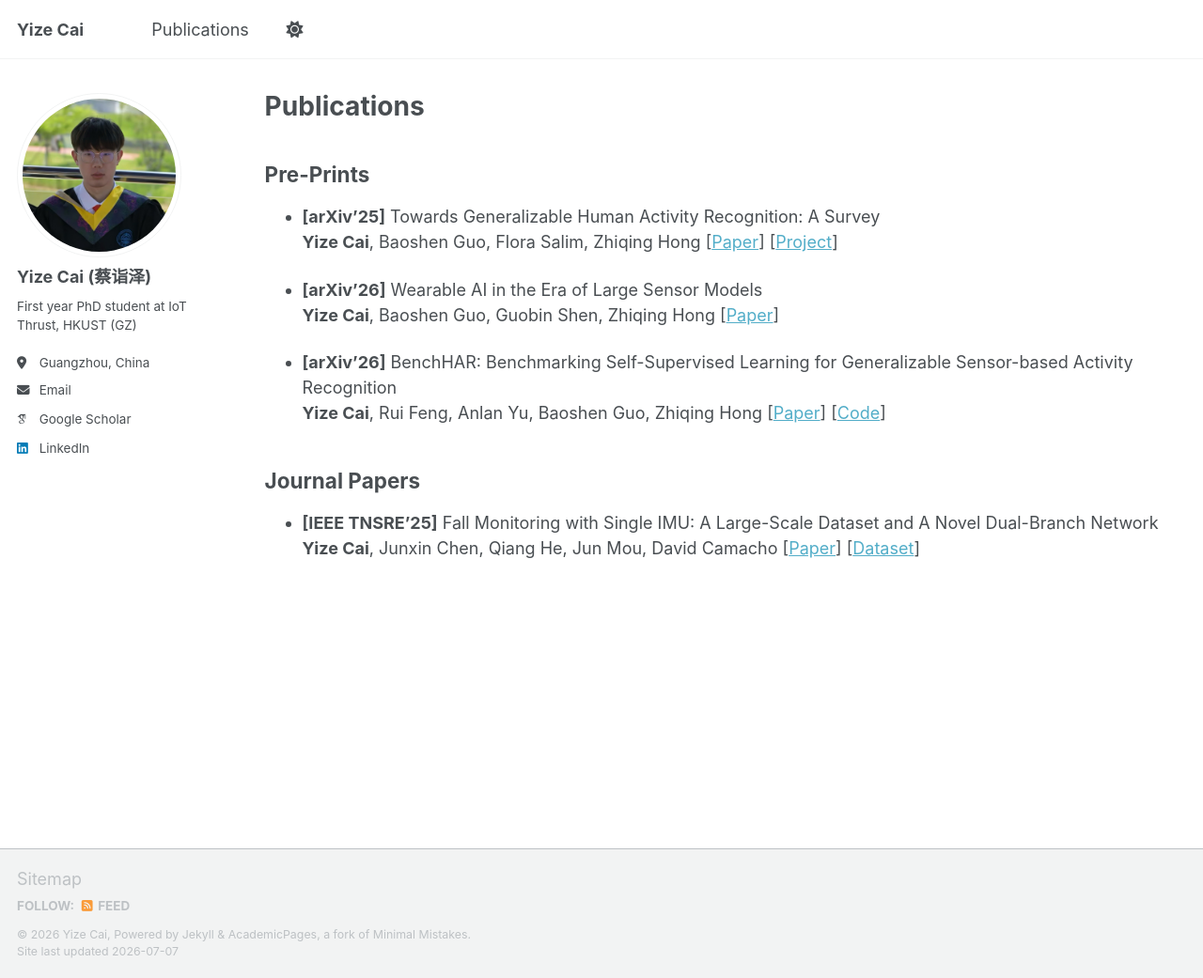
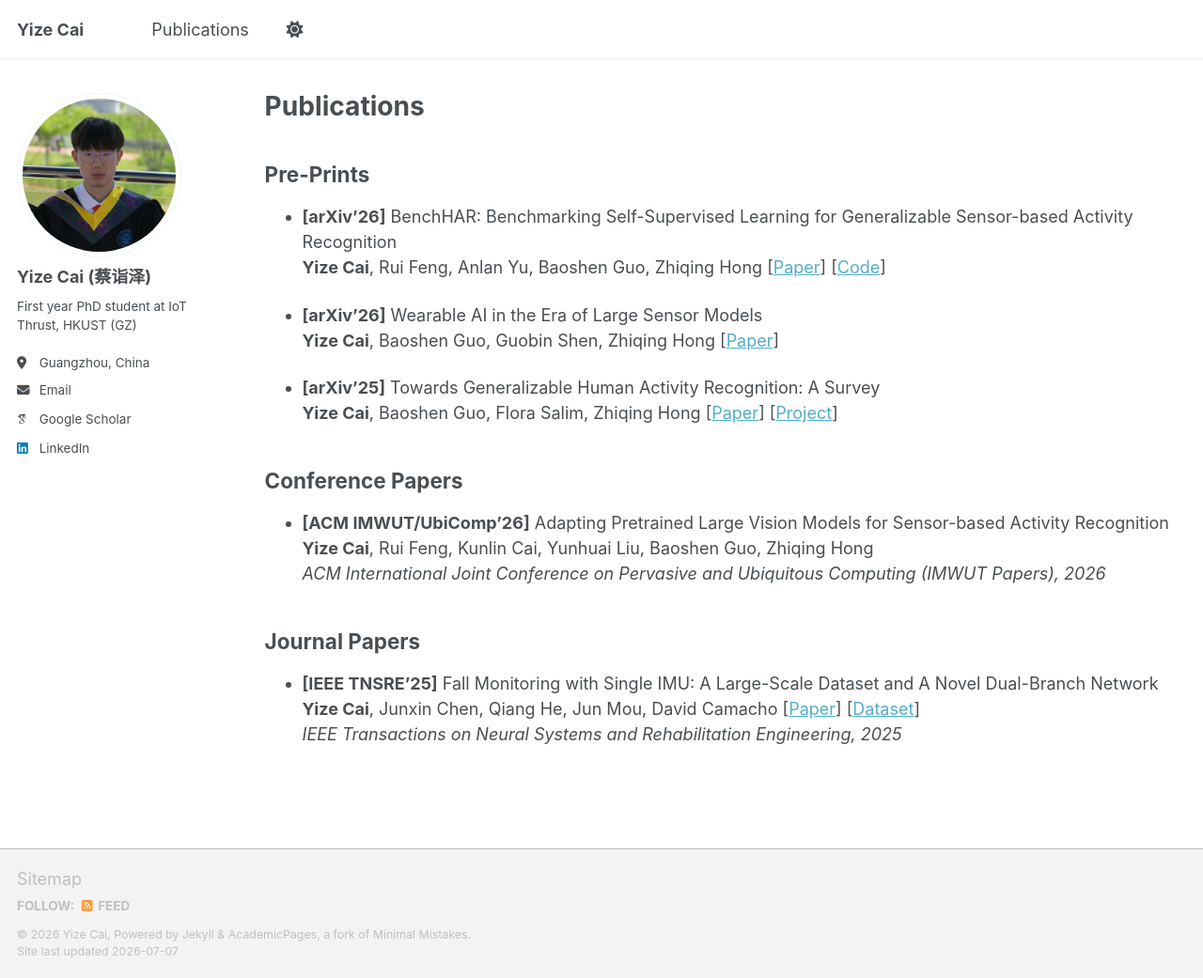
Before and after one commit to saiketa/saiketa.github.io, a Jekyll site: the page built from _pages/publications.md, in a window 1280 px wide and 1041 px high. Shown: the whole window at 94% size. Built offline with Jekyll 4.4.1, drawn with Linux system fonts in a browser that asks for light colours; some web fonts are replaced; a script bundle is joined from its source files by our own code; library files that are not in the unit come from our copies.

Commit message:
Update publications.md

```diff
--- a/_pages/publications.md
+++ b/_pages/publications.md
@@ -11,20 +11,27 @@ author_profile: true
 
 ## Pre-Prints
 
-- **[arXiv'25]** Towards Generalizable Human Activity Recognition: A Survey<br>
-**Yize Cai**, Baoshen Guo, Flora Salim, Zhiqing Hong
-[[Paper](https://arxiv.org/abs/2508.12213)] [[Project](https://github.com/rh20624/Awesome-IMU-Sensing)]
+- **[arXiv'26]** BenchHAR: Benchmarking Self-Supervised Learning for Generalizable Sensor-based Activity Recognition<br>
+**Yize Cai**, Rui Feng, Anlan Yu, Baoshen Guo, Zhiqing Hong
+[[Paper](https://arxiv.org/abs/2605.08296)] [[Code](https://github.com/saiketa/HAR-Bench)]
 
 - **[arXiv'26]** Wearable AI in the Era of Large Sensor Models<br>
 **Yize Cai**, Baoshen Guo, Guobin Shen, Zhiqing Hong
 [[Paper](https://arxiv.org/abs/2604.10172)]
 
-- **[arXiv'26]** BenchHAR: Benchmarking Self-Supervised Learning for Generalizable Sensor-based Activity Recognition<br>
-**Yize Cai**, Rui Feng, Anlan Yu, Baoshen Guo, Zhiqing Hong
-[[Paper](https://arxiv.org/abs/2605.08296)] [[Code](https://github.com/saiketa/HAR-Bench)]
+- **[arXiv'25]** Towards Generalizable Human Activity Recognition: A Survey<br>
+**Yize Cai**, Baoshen Guo, Flora Salim, Zhiqing Hong
+[[Paper](https://arxiv.org/abs/2508.12213)] [[Project](https://github.com/rh20624/Awesome-IMU-Sensing)]
+
+## Conference Papers
+
+- **[ACM IMWUT/UbiComp'26]** Adapting Pretrained Large Vision Models for Sensor-based Activity Recognition<br>
+**Yize Cai**, Rui Feng, Kunlin Cai, Yunhuai Liu, Baoshen Guo, Zhiqing Hong<br>
+*ACM International Joint Conference on Pervasive and Ubiquitous Computing (IMWUT Papers), 2026*
 
 ## Journal Papers
 
 - **[IEEE TNSRE'25]** Fall Monitoring with Single IMU: A Large-Scale Dataset and A Novel Dual-Branch Network<br>
 **Yize Cai**, Junxin Chen, Qiang He, Jun Mou, David Camacho
-[[Paper](https://ieeexplore.ieee.org/document/11303325)] [[Dataset](https://zenodo.org/records/17552449)]
+[[Paper](https://ieeexplore.ieee.org/document/11303325)] [[Dataset](https://zenodo.org/records/17552449)]<br>
+*IEEE Transactions on Neural Systems and Rehabilitation Engineering, 2025*
```
